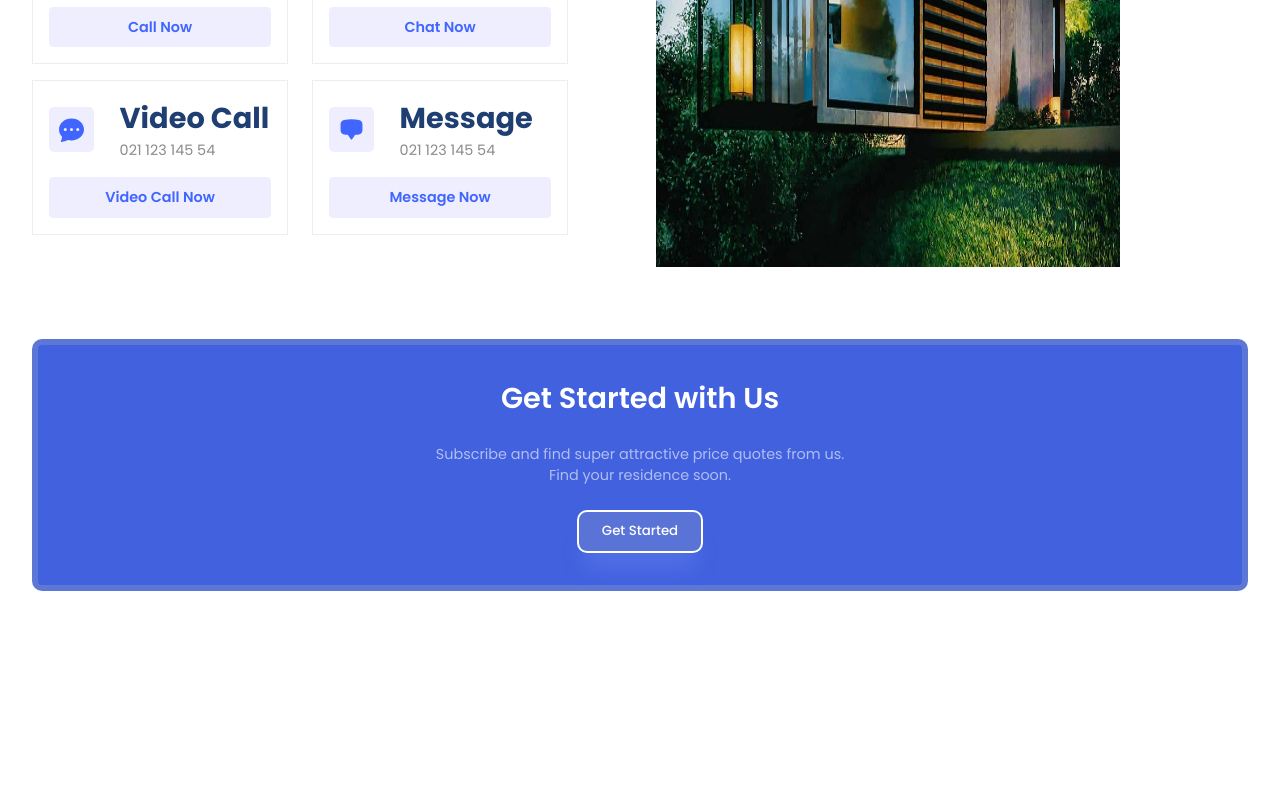
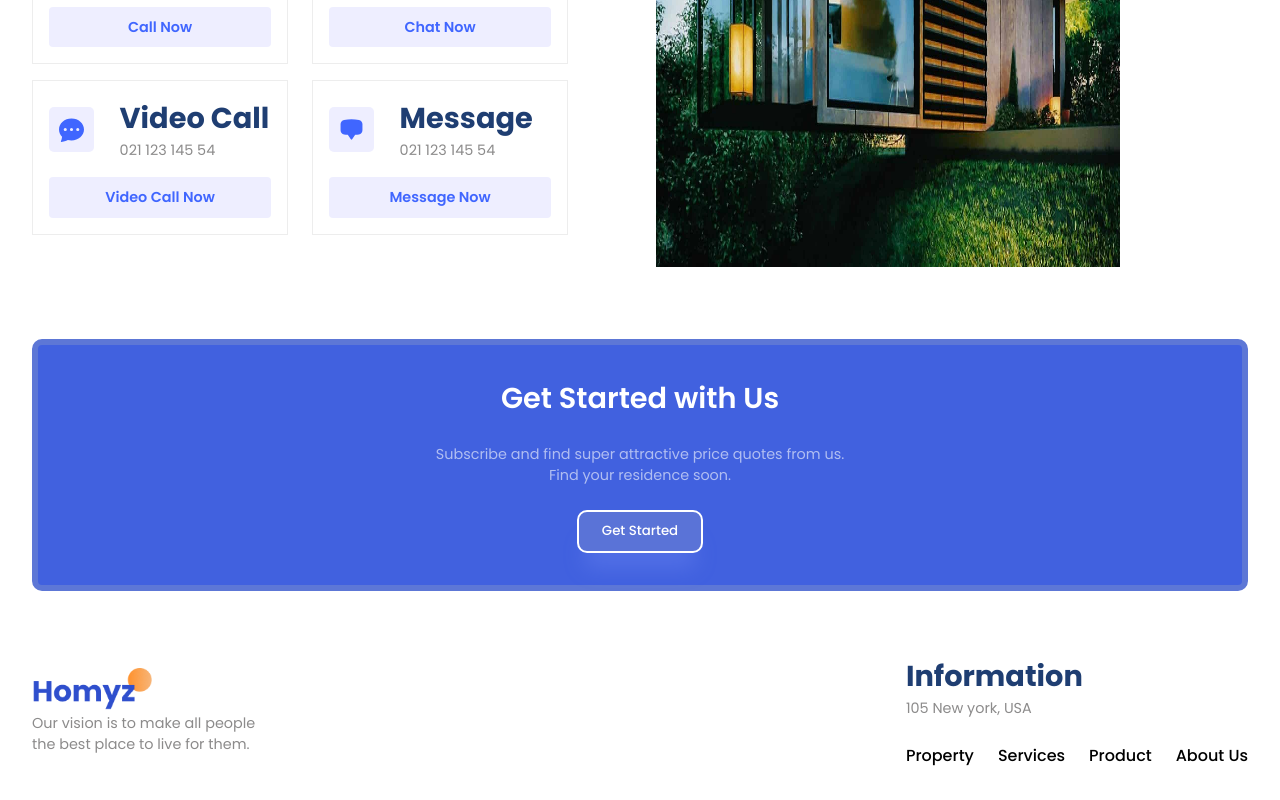
Before and after one commit to thanushan128/React-Real_Estate-web-application, a React (Vite) app: page / in a window 1280 px wide. Shown: the part 2384-3184 px from the top of the page. Before the commit the page ends 3007 px from the top, so only its background shows below. Built offline with nearby package versions, Linux system fonts and the light colour scheme.

Commit message:
Complete Footer component

```diff
--- a/src/App.jsx
+++ b/src/App.jsx
@@ -6,6 +6,7 @@
 import { Value } from "./components/Value/Value";
 import { Contact } from "./components/Contact/Contact";
 import { GetStarted } from "./components/GetStarted/GetStarted";
+import { Footer } from "./components/GetStarted/Footer/Footer";
 
 function App() {
   return (
@@ -20,6 +21,7 @@
       <Value/>
       <Contact/>
       <GetStarted/>
+      <Footer/>
     </div>
   );
 }
--- /dev/null
+++ b/src/components/GetStarted/Footer/Footer.css
@@ -0,0 +1,13 @@
+.f-container{
+    justify-content: space-between;
+}
+
+f-left{
+    gap: 1rem;
+}
+
+.f-menu{
+    gap: 1.5rem;
+    margin-top: 1.5rem;
+    font-weight: 500;
+}
--- /dev/null
+++ b/src/components/GetStarted/Footer/Footer.jsx
@@ -0,0 +1,33 @@
+import React from "react";
+import "./Footer.css";
+
+export const Footer = () => {
+  return (
+    <section className="f-wrapper">
+      <div className="paddings innerWidth flexCenter f-container">
+        {/* left side */}
+        <div className="flexColStart f-left">
+          <img src="./logo2.png" alt="" width={120} />
+
+          <span className="secondaryText">
+            Our vision is to make all people <br />
+            the best place to live for them.
+          </span>
+        </div>
+
+        {/* right side */}
+        <div className="flexColStart f-right">
+          <span className="primaryText">Information</span>
+          <span className="secondaryText">105 New york, USA</span>
+
+          <div className="flexCenter f-menu">
+            <span>Property</span>
+            <span>Services</span>
+            <span>Product</span>
+            <span>About Us</span>
+          </div>
+        </div>
+      </div>
+    </section>
+  );
+};
```
